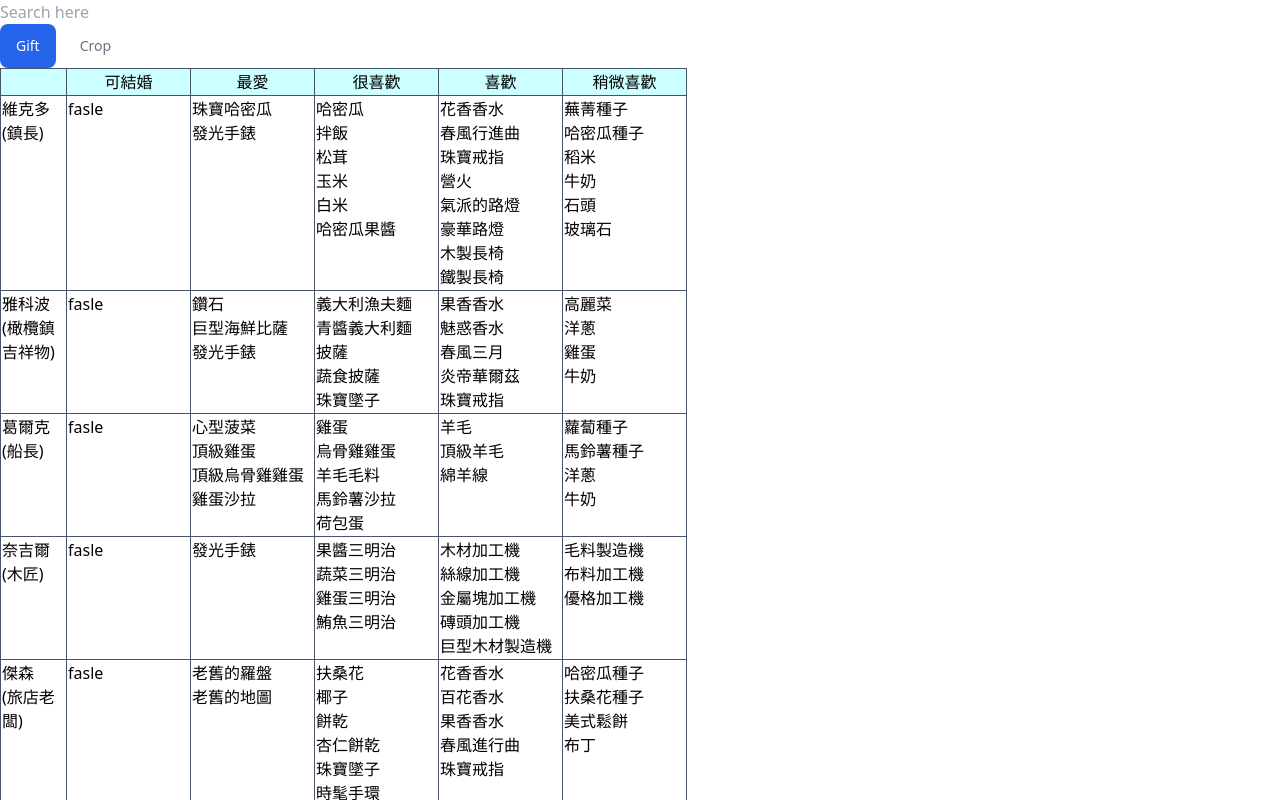
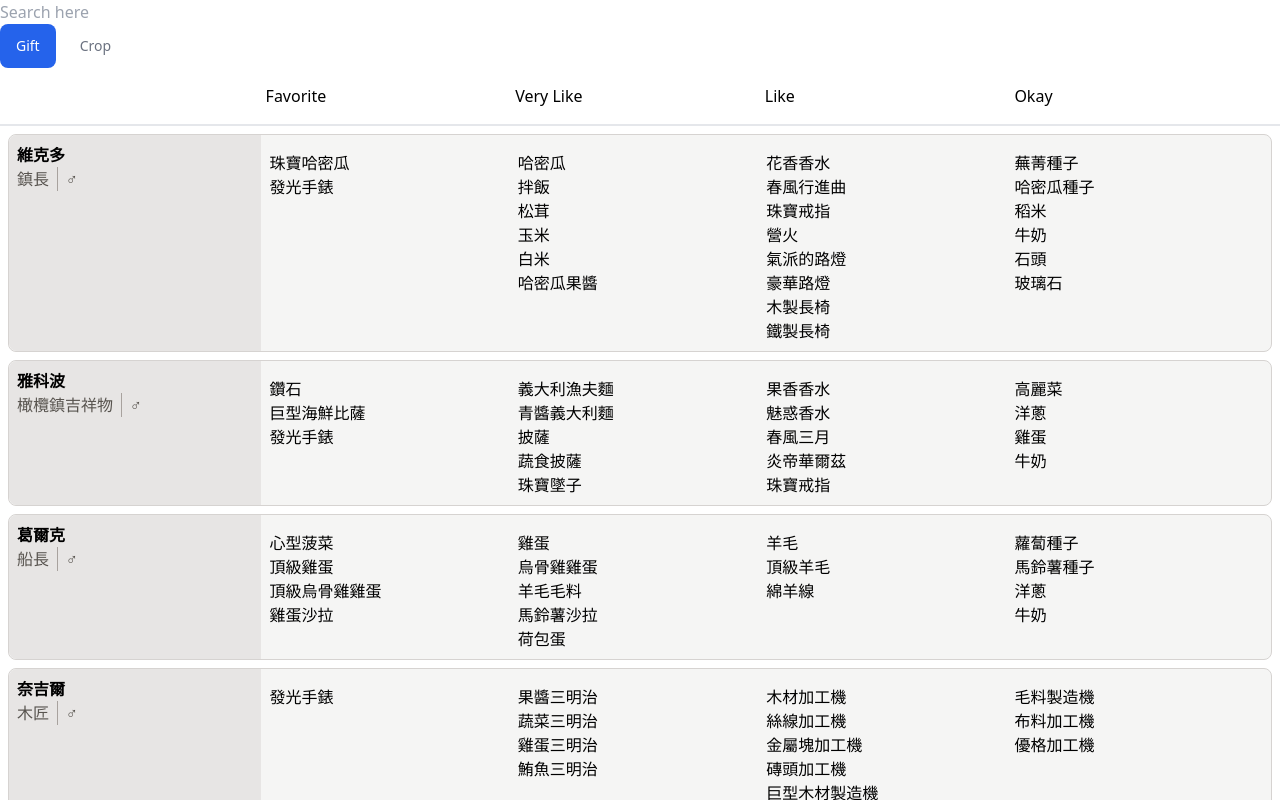
Before and after one commit to pig60214/harvest-moon, a React (Create React App) app: page / in a window 1280 px wide. Shown: the top 800 px of the page. Built offline with nearby package versions, Linux system fonts and the light colour scheme.

Commit message:
Change Table To Card (Learning: Inline Conditional Rendering)

```diff
--- a/src/App.js
+++ b/src/App.js
@@ -9,14 +9,22 @@ function TableRow ({data, searchInput}) {
   const isSearchName = data.name.includes(searchInput) || data.description.includes(searchInput);
   const isMe = (gift, level) => gift.level === level && (isSearchName || JSON.stringify(gift).includes(searchInput));
   return (
-    <tr>
-      <td className="border border-slate-600" width="66" valign="top">{ data.name }<br/>({ data.description })</td>
-      <td className="border border-slate-600" width="124" valign="top">{ data.isMarriageCandidate ? 'true' : 'fasle' }</td>
-      <td className="border border-slate-600" width="124" valign="top">{ parse(data.gifts.filter(gift => isMe(gift, 1)).map(gift => gift.name).join('<br/>')) }</td>
-      <td className="border border-slate-600" width="124" valign="top">{ parse(data.gifts.filter(gift => isMe(gift, 2)).map(gift => gift.name).join('<br/>')) }</td>
-      <td className="border border-slate-600" width="124" valign="top">{ parse(data.gifts.filter(gift => isMe(gift, 3)).map(gift => gift.name).join('<br/>')) }</td>
-      <td className="border border-slate-600" width="124" valign="top">{ parse(data.gifts.filter(gift => isMe(gift, 4)).map(gift => gift.name).join('<br/>')) }</td>
-   </tr>
+    <div className='my-card m-2 space-y-2'>
+      <div className='my-card-header flex flex-col md:w-1/5'>
+        <div className='font-black'>{ data.name }</div>
+        <div className='flex text-stone-600 divide-x divide-stone-400'>
+          <div className='pr-2'>{ data.description }</div>
+          <div className='px-2'>{ data.gender === 'M' ? '♂' : '♀' }</div>
+          {data.isMarriageCandidate && <div className='px-2'>🩶</div>}
+        </div>
+      </div>
+      <div className='my-card-body flex md:w-4/5'>
+        <div className='w-1/4'>{ parse(data.gifts.filter(gift => isMe(gift, 1)).map(gift => gift.name).join('<br/>')) }</div>
+        <div className='w-1/4'>{ parse(data.gifts.filter(gift => isMe(gift, 2)).map(gift => gift.name).join('<br/>')) }</div>
+        <div className='w-1/4'>{ parse(data.gifts.filter(gift => isMe(gift, 3)).map(gift => gift.name).join('<br/>')) }</div>
+        <div className='w-1/4'>{ parse(data.gifts.filter(gift => isMe(gift, 4)).map(gift => gift.name).join('<br/>')) }</div>
+      </div>
+   </div>
   )
 }
 
@@ -37,16 +45,20 @@ function Neighborhoods ({searchInput}) {
     if(!JSON.stringify(data).includes(searchInput)) return;
     row.push(<TableRow data={data} key={data.name} searchInput={searchInput} />)
   });
-  return <table className='border-collapse border border-black'>
-  <tbody><tr>
-   <td width="66" className="border border-slate-600" bgcolor="#CCFFFF" valign="top"></td>
-   <td width="124" className="border border-slate-600" bgcolor="#CCFFFF" align="center" valign="top">可結婚</td>
-   <td width="124" className="border border-slate-600" bgcolor="#CCFFFF" align="center" valign="top">最愛</td>
-   <td width="124" className="border border-slate-600" bgcolor="#CCFFFF" align="center" valign="top">很喜歡</td>
-   <td width="124" className="border border-slate-600" bgcolor="#CCFFFF" align="center" valign="top">喜歡</td>
-   <td width="124" className="border border-slate-600" bgcolor="#CCFFFF" align="center" valign="top">稍微喜歡</td>
-  </tr>{row}
-  </tbody></table>
+  return (
+    <>
+      <div className='hidden md:flex border-b-2 p-4'>
+        <div className='w-1/5'></div>
+        <div className='w-1/5'>Favorite</div>
+        <div className='w-1/5'>Very Like</div>
+        <div className='w-1/5'>Like</div>
+        <div className='w-1/5'>Okay</div>
+      </div>
+      <div className='space-y-2'>
+        {row}
+      </div>
+    </>
+  );
 }
 
 function Crops({ searchInput }) {
--- a/src/index.css
+++ b/src/index.css
@@ -21,3 +21,15 @@
 .my-tabs span.active {
   @apply text-white bg-blue-600
 }
+
+.my-card {
+  @apply flex flex-col md:flex-row rounded-lg bg-stone-100 border-solid border border-stone-300
+}
+
+.my-card .my-card-header {
+  @apply p-2 bg-stone-200 rounded-t-lg md:rounded-t-none md:rounded-l-lg
+}
+
+.my-card .my-card-body {
+  @apply p-2
+}
```
